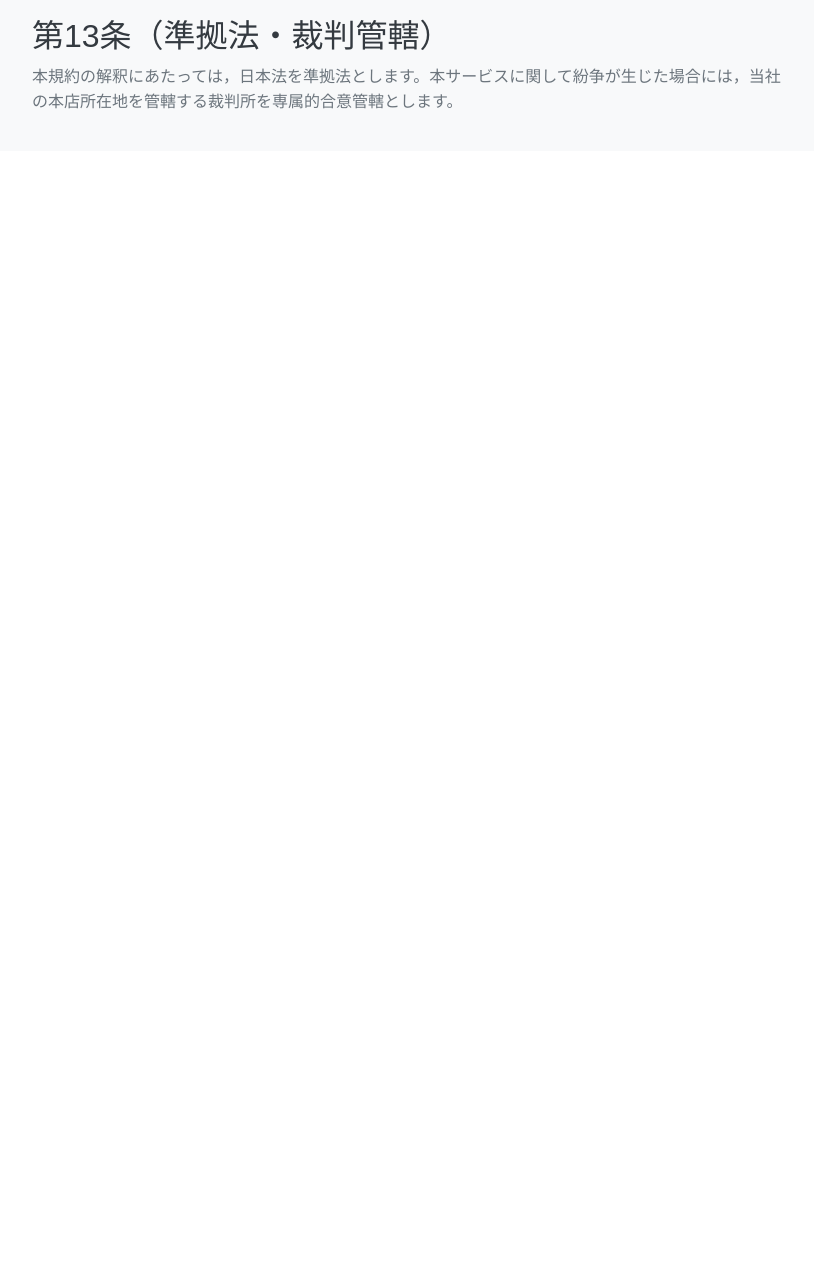
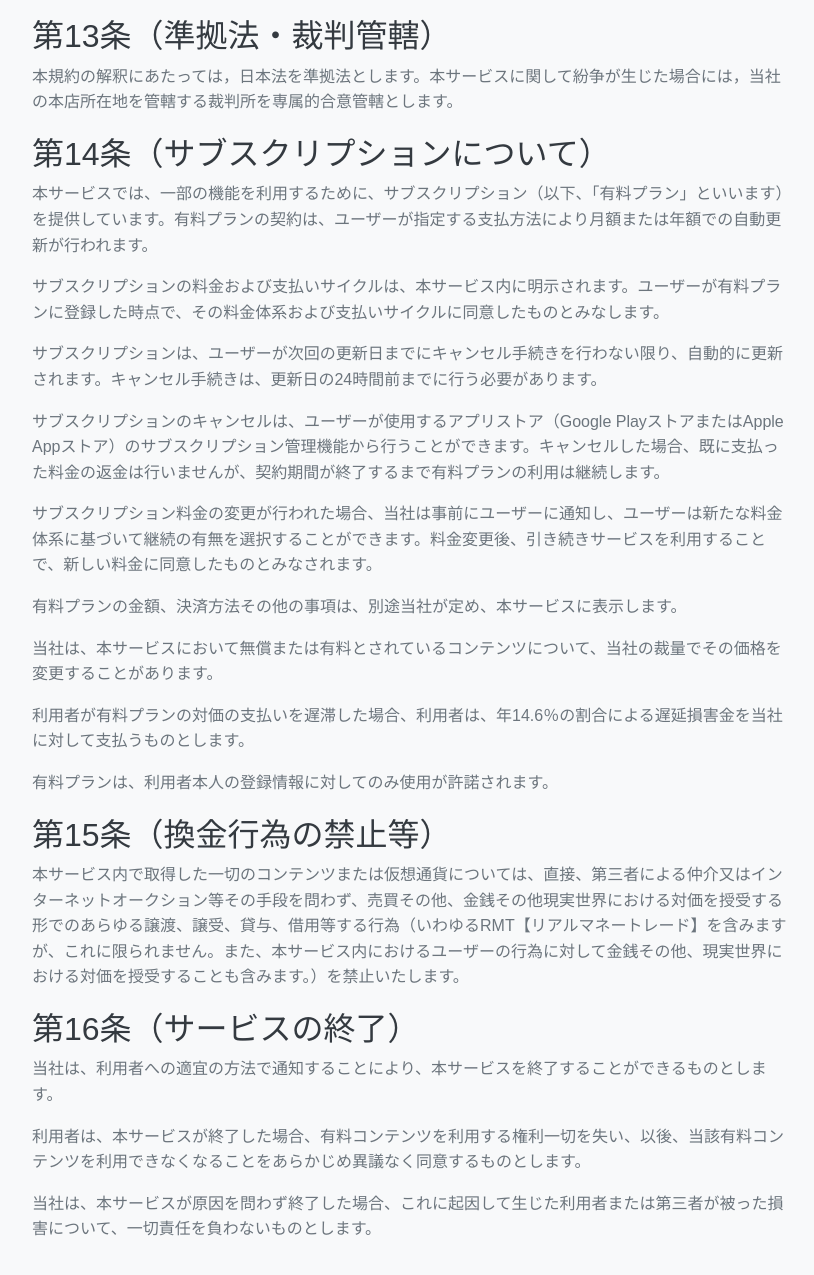
Before and after one commit to MarchMD03/notion-widget-web, a plain HTML site: page docs/tos.html in a window 1280 px wide. Shown: the part 3212-4487 px from the top of the page, without its empty margins (228-1042 px from the left). Before the commit the page ends 3363 px from the top, so only its background shows below. Drawn offline with nearby package versions, Linux system fonts and the light colour scheme.

Commit message:
[add]利用規約 課金について追記

```diff
--- a/docs/tos.html
+++ b/docs/tos.html
@@ -186,6 +186,48 @@
         <p>
           本規約の解釈にあたっては，日本法を準拠法とします。本サービスに関して紛争が生じた場合には，当社の本店所在地を管轄する裁判所を専属的合意管轄とします。
         </p>
+        <h2>第14条（サブスクリプションについて）</h2>
+        <p>
+          本サービスでは、一部の機能を利用するために、サブスクリプション（以下、「有料プラン」といいます）を提供しています。有料プランの契約は、ユーザーが指定する支払方法により月額または年額での自動更新が行われます。
+        </p>
+        <p>
+          サブスクリプションの料金および支払いサイクルは、本サービス内に明示されます。ユーザーが有料プランに登録した時点で、その料金体系および支払いサイクルに同意したものとみなします。
+        </p>
+        <p>
+          サブスクリプションは、ユーザーが次回の更新日までにキャンセル手続きを行わない限り、自動的に更新されます。キャンセル手続きは、更新日の24時間前までに行う必要があります。
+        </p>
+        <p>
+          サブスクリプションのキャンセルは、ユーザーが使用するアプリストア（Google PlayストアまたはApple Appストア）のサブスクリプション管理機能から行うことができます。キャンセルした場合、既に支払った料金の返金は行いませんが、契約期間が終了するまで有料プランの利用は継続します。
+        </p>
+        <p>
+          サブスクリプション料金の変更が行われた場合、当社は事前にユーザーに通知し、ユーザーは新たな料金体系に基づいて継続の有無を選択することができます。料金変更後、引き続きサービスを利用することで、新しい料金に同意したものとみなされます。
+        </p>
+        <p>
+          有料プランの金額、決済方法その他の事項は、別途当社が定め、本サービスに表示します。
+        </p>
+        <p>
+          当社は、本サービスにおいて無償または有料とされているコンテンツについて、当社の裁量でその価格を変更することがあります。
+        </p>
+        <p>
+          利用者が有料プランの対価の支払いを遅滞した場合、利用者は、年14.6％の割合による遅延損害金を当社に対して支払うものとします。
+        </p>
+        <p>
+          有料プランは、利用者本人の登録情報に対してのみ使用が許諾されます。
+        </p>
+        <h2>第15条（換金行為の禁止等）</h2>
+        <p>
+          本サービス内で取得した一切のコンテンツまたは仮想通貨については、直接、第三者による仲介又はインターネットオークション等その手段を問わず、売買その他、金銭その他現実世界における対価を授受する形でのあらゆる譲渡、譲受、貸与、借用等する行為（いわゆるRMT【リアルマネートレード】を含みますが、これに限られません。また、本サービス内におけるユーザーの行為に対して金銭その他、現実世界における対価を授受することも含みます。）を禁止いたします。
+        </p>
+        <h2>第16条（サービスの終了）</h2>
+        <p>
+          当社は、利用者への適宜の方法で通知することにより、本サービスを終了することができるものとします。
+        </p>
+        <p>
+          利用者は、本サービスが終了した場合、有料コンテンツを利用する権利一切を失い、以後、当該有料コンテンツを利用できなくなることをあらかじめ異議なく同意するものとします。
+        </p>
+        <p>
+          当社は、本サービスが原因を問わず終了した場合、これに起因して生じた利用者または第三者が被った損害について、一切責任を負わないものとします。
+        </p>
       </div>
     </div>
     <script src="https://code.jquery.com/jquery-3.5.1.slim.min.js" integrity="sha384-DfXdz2htPH0lsSSs5nCTpuj/zy4C+OGpamoFVy38MVBnE+IbbVYUew+OrCXaRkfj" crossorigin="anonymous"></script>
```
